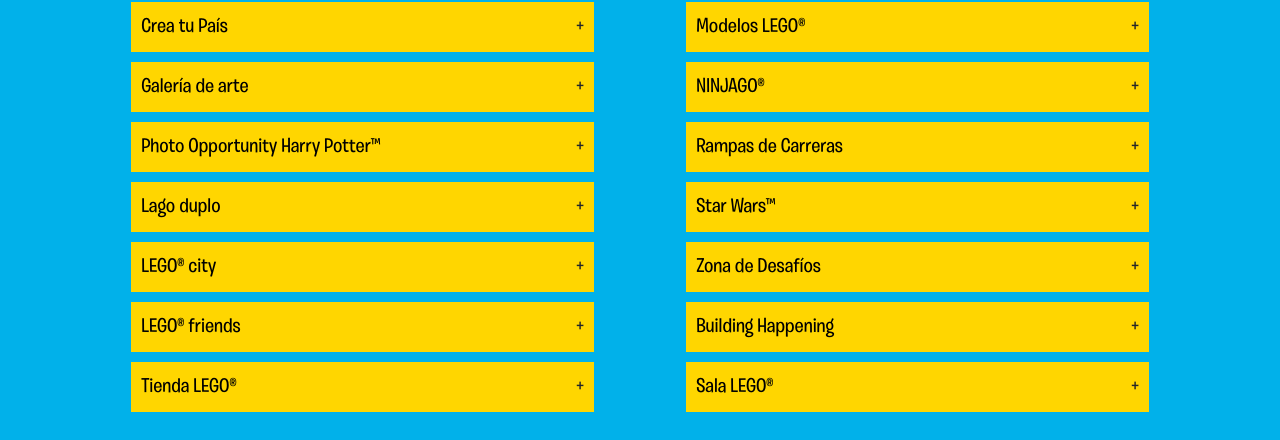
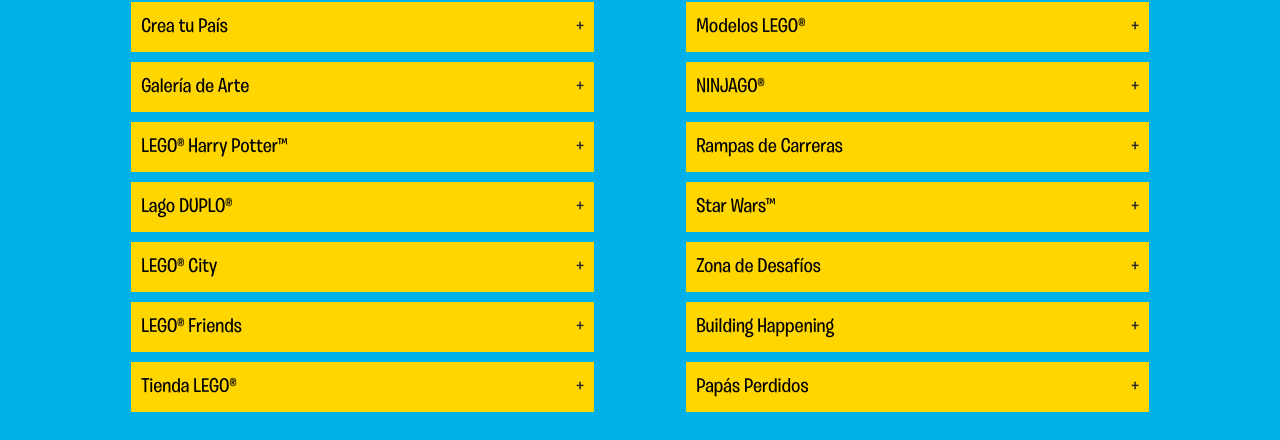
Before and after one commit to cesarfbg/LegoLanding, an Angular app: page / in a window 1280 px wide. Shown: the part 2329-2769 px from the top of the page. Built offline with nearby package versions, Linux system fonts and the light colour scheme.

Commit message:
ajuste de textos, ajustes de navbar, ajustadas reglas de la casa.

```diff
--- a/src/app/components/schedules/schedules.component.ts
+++ b/src/app/components/schedules/schedules.component.ts
@@ -11,11 +11,11 @@
     ['Avengers', 'Estacion_Avengers.jpg', 'Encuentra las 5 gemas del infinito que están escondidas en los contenedores y completa el guante de Thanos.', false, true],
     ['Construcción Monocromática', 'Estacion_ConstruccionMonocromatica.jpg', 'Ven y realiza fantásticas construcciones en violeta y complementa las de otros participantes si quieres. ¡Te sorprenderás con el resultado!', false, true],
     ['Crea tu País', 'Estacion_CreaPais.jpg', '¿Cómo crearías a Colombia si tuvieras la posibilidad de construirla con ladrillos LEGO®? Construye lo que piensas que representa a tu país y ubícalo en la región que desees dentro del mapa.', false, true],
-    ['Galería de arte', 'Estacion_GaleriaArte.jpg', 'Saca a relucir tu artista interior, utilizando una amplia gama de ladrillos de colores LEGO®, con los que podrás realizar las obras más creativas para luego exhibirlas dentro de nuestra galería.  Podrás contar con la ayuda de nuestro crítico de arte si lo deseas.', false, true],
-    ['Photo Opportunity Harry Potter™', 'Estacion_HarryPotter.jpg', 'Disfrázate de tus personajes favoritos de Harry Potter™, tómate una foto con ellos y llévate un recuerdo de esta gran aventura.', false, true],
-    ['Lago duplo', 'Estacion_LagoDuplo.jpg', 'En este gran lago de Duplo™, lo más pequeños podrán dejar volar su imaginación con los ladrillos de LEGO® diseñados especialmente para ellos.', false, true],
-    ['LEGO® city', 'Estacion_LegoCity.jpg', 'Crea las más divertidas aventuras en esta ciudad, ayudándonos a resolver diferentes misiones.', false, true],
-    ['LEGO® friends', 'Estacion_LegoFriends.jpg', 'Da un gran concierto para tus amigos como un artista, con los accesorios que encontrarás en el camerino. Además, podrás construir con Andrea, Mia, Emma, Olivia y Stephanie nuevas aventuras dentro de Harley City.', false, true],
+    ['Galería de Arte', 'Estacion_GaleriaArte.jpg', 'Saca a relucir tu artista interior, utilizando una amplia gama de ladrillos de colores LEGO®, con los que podrás realizar las obras más creativas para luego exhibirlas dentro de nuestra galería.  Podrás contar con la ayuda de nuestro crítico de arte si lo deseas.', false, true],
+    ['LEGO® Harry Potter™', 'Estacion_HarryPotter.jpg', 'Disfrázate de tus personajes favoritos de Harry Potter™, tómate una foto con ellos y llévate un recuerdo de esta gran aventura.', false, true],
+    ['Lago DUPLO®', 'Estacion_LagoDuplo.jpg', 'En este gran lago de Duplo™, lo más pequeños podrán dejar volar su imaginación con los ladrillos de LEGO® diseñados especialmente para ellos.', false, true],
+    ['LEGO® City', 'Estacion_LegoCity.jpg', 'Crea las más divertidas aventuras en esta ciudad, ayudándonos a resolver diferentes misiones.', false, true],
+    ['LEGO® Friends', 'Estacion_LegoFriends.jpg', 'Da un gran concierto para tus amigos como un artista, con los accesorios que encontrarás en el camerino. Además, podrás construir con Andrea, Mia, Emma, Olivia y Stephanie nuevas aventuras dentro de Harley City.', false, true],
     ['Tienda LEGO®', '', 'Aquí encontrarás las mejores Minifiguras, ladrillos y ediciones especiales que LEGO® tiene para ti.', false, true]
   ];
 
@@ -28,7 +28,7 @@
     ['Star Wars™', 'Estacion_StarWars.jpg', 'Intercepta al enemigo y junto a tu equipo construye una increíble nave a toda velocidad, ¡Deprisa! no cuentas con mucho tiempo.', false, true],
     ['Zona de Desafíos', 'Estacion_ZonadeDesafios.jpg', 'El tiempo corre y tienes pocos minutos para construir la creación de LEGO® que te indicará nuestro explorador. ', false, true],
     ['Building Happening', 'Estacion_BuildingHappening.jpg', 'Siguiendo las instrucciones del guía, vas a construir partes de este camión de bomberos, así entre todos vamos a hacer el camión más grande que haya existido.', false, true],
-    ['Sala LEGO®', '', 'Este espacio está equipado para mantener a tus papás a salvo mientras los encuentras.', false, true]
+    ['Papás Perdidos', '', 'Este espacio está equipado para mantener a tus papás a salvo mientras los encuentras.', false, true]
   ];
 
   show( idx, arr ) {
--- a/src/app/components/tickets/tickets.component.html
+++ b/src/app/components/tickets/tickets.component.html
@@ -1,4 +1,4 @@
-<div class="tickets container-fluid animated fadeIn fast" id="tickets">
+<div class="tickets container-fluid animated fadeIn fast">
     <div class="w-100 mx-0 row pt-5">
         <div class="col-12 text-center">
                 <p class="ticket-text">
@@ -19,7 +19,7 @@
             </ul>
         </div>
     </div>
-    <div class="w-100 mx-0 row pt-5" id="schedules">
+    <div class="w-100 mx-0 row pt-5" id="tickets">
         <div class="col text-center">
                 <span class="ticket-text py-1 px-3">Venta de entradas</span>
         </div>
@@ -69,7 +69,7 @@
         </div>
     </div>
 
-    <div class="w-100 mx-0 row pt-5">
+    <div class="w-100 mx-0 row pt-5" id="schedules">
         <div class="col text-center">
                 <span class="ticket-text py-1 px-3">Horarios</span>
         </div>
```
Also changed, not shown: 7 other files (tests, documents, lock files or other folders).
